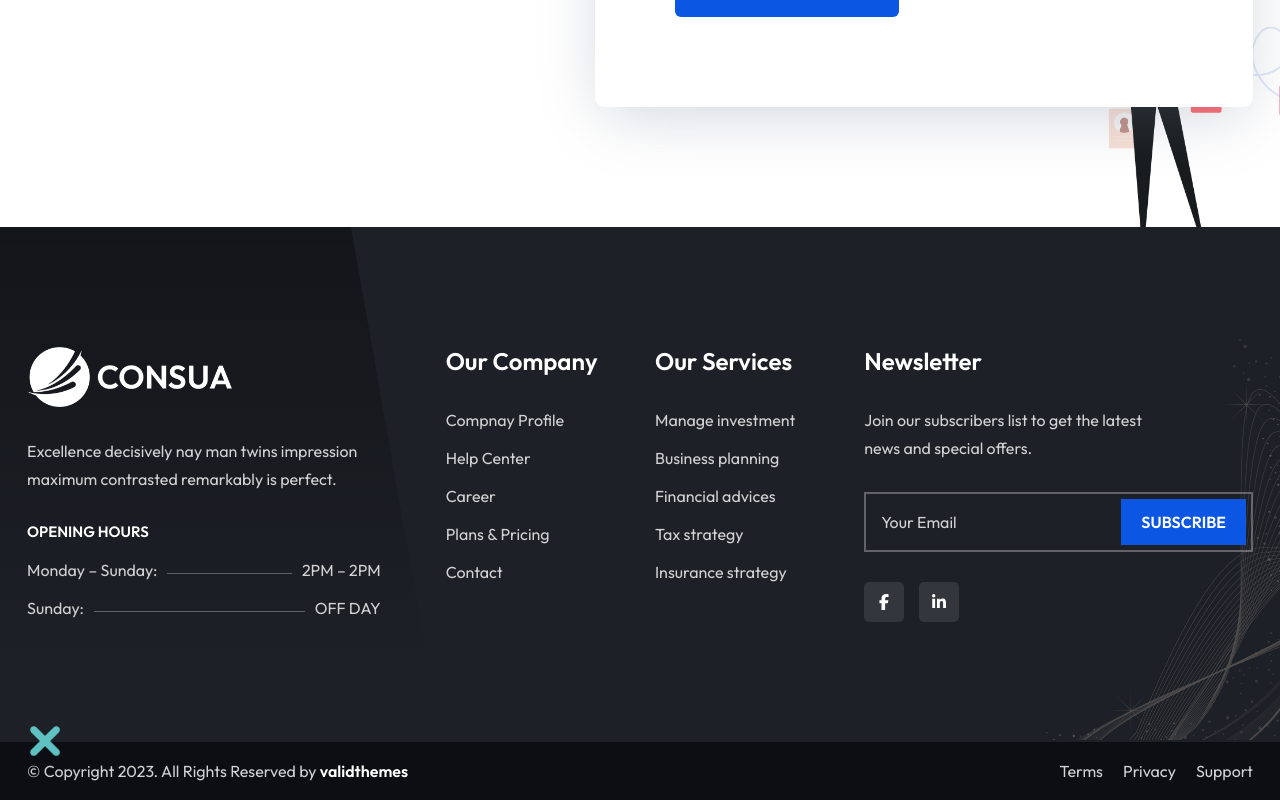
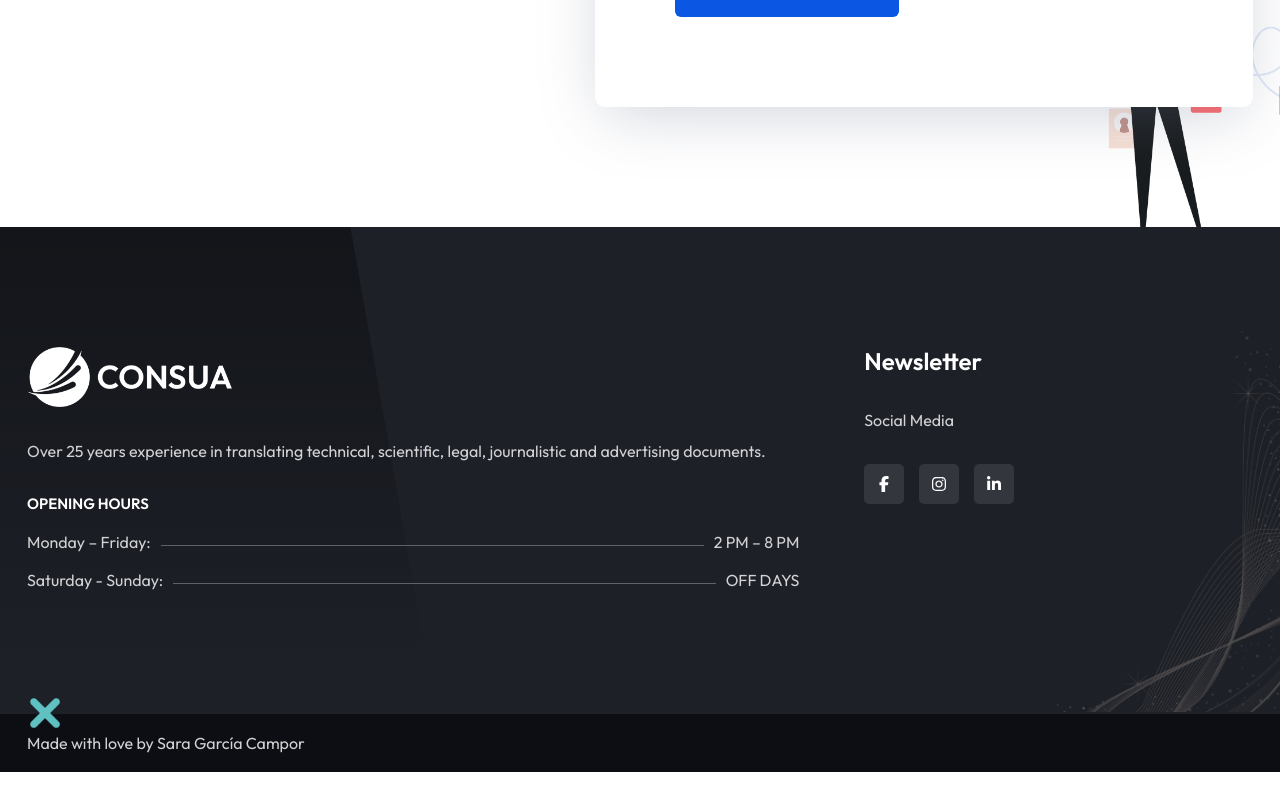
Before and after one commit to SaraGarciaCampor/PalabradorWeb, a Next.js app: page / in a window 1280 px wide. Shown: the part 5088-5888 px from the top of the page. After the commit the page ends 5860 px from the top, so only its background shows below. Built offline with nearby package versions, Linux system fonts and the light colour scheme.

Commit message:
footer content

```diff
--- a/app/components/common/footer.js
+++ b/app/components/common/footer.js
@@ -1,8 +1,14 @@
-import { faFacebookF, faLinkedinIn, faTwitter, faYoutubeSquare } from '@fortawesome/free-brands-svg-icons'
+import { faFacebookF, faInstagram, faLinkedinIn, faTwitter, faYoutubeSquare } from '@fortawesome/free-brands-svg-icons'
 import { FontAwesomeIcon } from '@fortawesome/react-fontawesome'
 import React from 'react'
 
 function Footer() {
+  function mostrarAnioActual() {
+    const fecha = new Date(); // Obtener la fecha actual
+    const anio = fecha.getFullYear(); // Obtener el año actual
+    document.getElementById("anio-actual").textContent = anio; // Mostrar el año en un elemento HTML con el id "anio-actual"
+  }
+
   return (
     <footer className="bg-dark text-light">
         <div className="footer-shape">
@@ -16,88 +22,43 @@ function Footer() {
         <div className="container">
             <div className="f-items relative pt-70 pb-120 pt-xs-0 pb-xs-50">
                 <div className="row">
-                    <div className="col-lg-4 col-md-6 footer-item pr-50 pr-xs-15">
+                    <div className="col-lg-8 col-md-6 footer-item pr-50 pr-xs-15">
                         <div className="f-item about">
                             <img className="logo" src="assets/img/logo-light-solid.png" alt="Logo"/>
                             <p>
-                                Excellence decisively nay man twins impression maximum contrasted remarkably is perfect.
+                                Over 25 years experience in translating technical, scientific, legal, journalistic and advertising documents.
                             </p>
                             <div className="opening-hours">
                                 <h5>Opening Hours</h5>
                                 <ul>
                                     <li>
-                                        <div className="working-day">Monday – Sunday:</div>
+                                        <div className="working-day">Monday – Friday:</div>
                                         <div className="marker"></div>
-                                        <div className="working-hour">2pm – 2pm</div>
+                                        <div className="working-hour">2 pm – 8 pm</div>
                                     </li>
                                     <li>
-                                        <div className="working-day">Sunday:</div>
+                                        <div className="working-day">Saturday - Sunday:</div>
                                         <div className="marker"></div>
-                                        <div className="working-hour">Off Day</div>
+                                        <div className="working-hour">Off Days</div>
                                     </li>
                                 </ul>
                             </div>
                         </div>
                     </div>
-                    <div className="col-lg-2 col-md-6 footer-item">
-                        <div className="f-item link">
-                            <h4 className="widget-title">Our Company</h4>
-                            <ul>
-                                <li>
-                                    <a href="about-us.html">Compnay Profile</a>
-                                </li>
-                                <li>
-                                    <a href="faq.html">Help Center</a>
-                                </li>
-                                <li>
-                                    <a href="about-us.html">Career</a>
-                                </li>
-                                <li>
-                                    <a href="pricing.html">Plans & Pricing</a>
-                                </li>
-                                <li>
-                                    <a href="contact-us.html">Contact</a>
-                                </li>
-                            </ul>
-                        </div>
-                    </div>
-                    <div className="col-lg-2 col-md-6 footer-item">
-                        <div className="f-item link">
-                            <h4 className="widget-title">Our Services</h4>
-                            <ul>
-                                <li>
-                                    <a href="services-details.html">Manage investment</a>
-                                </li>
-                                <li>
-                                    <a href="services-details.html">Business planning</a>
-                                </li>
-                                <li>
-                                    <a href="services-details.html">Financial advices</a>
-                                </li>
-                                <li>
-                                    <a href="services-details.html">Tax strategy</a>
-                                </li>
-                                <li>
-                                    <a href="services-details.html">Insurance strategy</a>
-                                </li>
-                            </ul>
-                        </div>
-                    </div>
                     <div className="col-lg-4 col-md-6 footer-item">
                         <h4 className="widget-title">Newsletter</h4>
                         <p>
-                            Join our subscribers list to get the latest <br/> news and special offers.
+                            Social Media
                         </p>
-                        <div className="f-item newsletter secondary">
-                            <form action="#">
-                                <input type="email" placeholder="Your Email" className="form-control" name="email"/>
-                                <button type="submit"> Subscribe</button>
-                            </form>
-                        </div>
                         <ul className="footer-social">
                             <li>
                                 <a href="#">
                                     <FontAwesomeIcon icon={faFacebookF} fixedWidth/>
+                                </a>
+                            </li>
+                            <li>
+                                <a href="https://www.instagram.com/algarsword/" target="_blank">
+                                    <FontAwesomeIcon icon={faInstagram} fixedWidth/>
                                 </a>
                             </li>
                             <li>
@@ -114,20 +75,7 @@ function Footer() {
             <div className="container">
                 <div className="row">
                     <div className="col-lg-6">
-                        <p>&copy; Copyright 2023. All Rights Reserved by <a href="#">validthemes</a></p>
-                    </div>
-                    <div className="col-lg-6 text-end">
-                        <ul>
-                            <li>
-                                <a href="about-us.html">Terms</a>
-                            </li>
-                            <li>
-                                <a href="about-us.html">Privacy</a>
-                            </li>
-                            <li>
-                                <a href="contact-us.html">Support</a>
-                            </li>
-                        </ul>
+                        <p><span id="anio-actual"></span> Made with love by Sara García Campor</p>
                     </div>
                 </div>
             </div>
```
